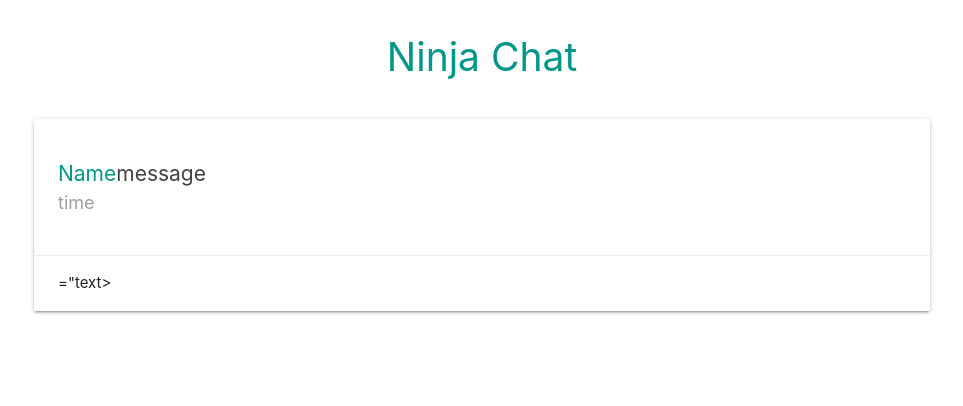
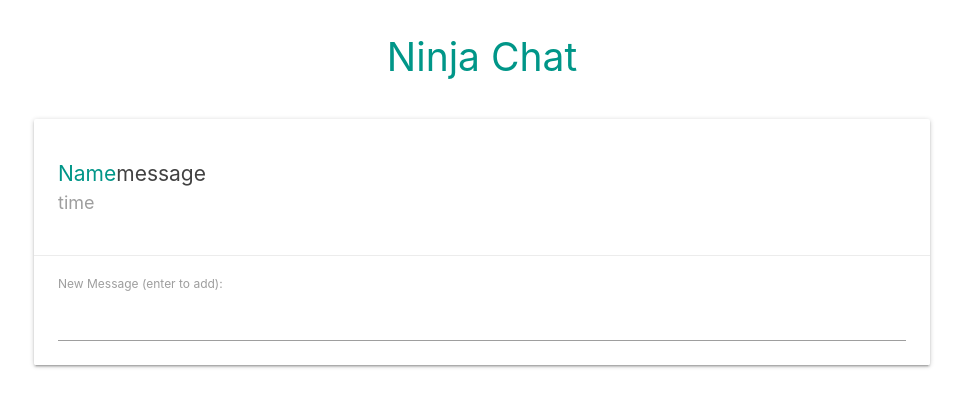
Before and after one commit to tenzan/ninja-chat, a Vue app: page /#/ in a window 1280 px wide. Both pictures are taken after typing "Sample" into the empty fields and a click on the button "ENTER CHAT". Shown: the top 406 px of the page, without its empty margins (158-1121 px from the left). Built offline with nearby package versions, Linux system fonts and the light colour scheme.

Commit message:
NewMessage component

```diff
--- a/src/components/Chat.vue
+++ b/src/components/Chat.vue
@@ -12,16 +12,21 @@
             </ul>
         </div>
         <div class="card-action">
-            <input type="text>
+            <NewMessage :name="name" />
         </div>
     </div>
     </div>
 </template>
 
 <script>
+import NewMessage from '@/components/NewMessage'
+
 export default {
     name: 'Chat',
     props: ['name'],
+    components: {
+        NewMessage
+    },
     data() {
         return {
 
--- /dev/null
+++ b/src/components/NewMessage.vue
@@ -0,0 +1,25 @@
+<template>
+    <div class="new-message">
+        <form @submit.prevent="addMessage">
+            <label for="new-message">New Message (enter to add):</label>
+            <input type="text" name="new-message" v-model="newMessage">
+        </form>
+    </div>
+</template>
+
+<script>
+export default {
+    name: "NewMessage",
+    props: ['name'],
+    data(){
+        return {
+            newMessage: null
+        }
+    },
+    methods: {
+        addMessage(){
+            console.log(this.newMessage, this.name, Date.now())
+        }
+    }
+}
+</script>
```
